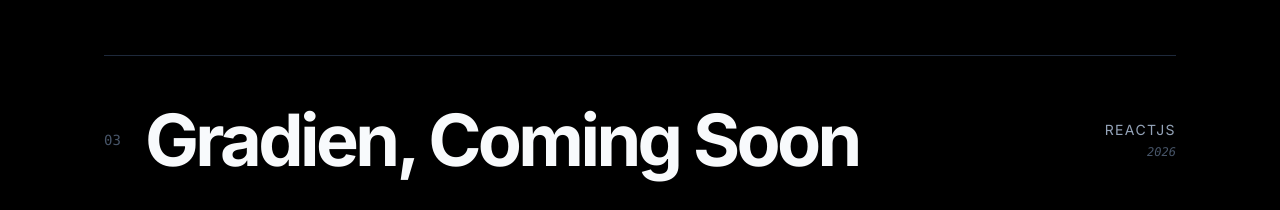
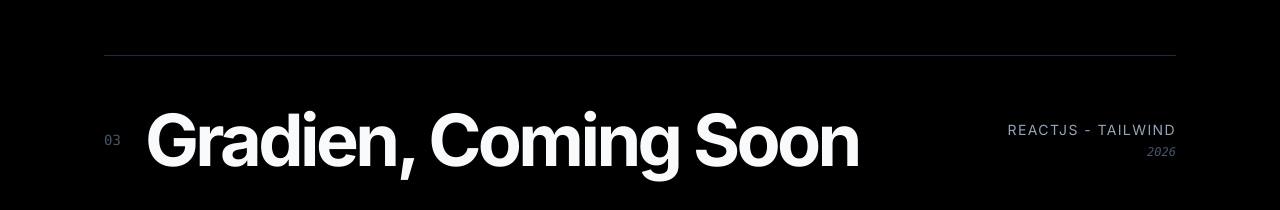
Before and after one commit to Kedolce/pure-portfolio, a React (Vite) app: page / in a window 1280 px wide. Shown: the part 2243-2453 px from the top of the page. Built offline with nearby package versions, Linux system fonts and the light colour scheme.

Commit message:
add little text

```diff
--- a/src/sections/Project.jsx
+++ b/src/sections/Project.jsx
@@ -4,7 +4,7 @@ function Project() {
   const projectList = [
     { title: "TaskZen", year: "2026", tech: "Tailwind", url: "https://kedolce.github.io/TaskZen-Saas-/" },
     { title: "Absensi Kantor", year: "2026", tech: "Tailwind - Laravel", url: "https://github.com/Kedolce/Sistem_Absensi_Pegawai_Kantor" },
-    { title: "Gradien, Coming Soon", year: "2026", tech: "ReactJS", url: "" }
+    { title: "Gradien, Coming Soon", year: "2026", tech: "ReactJS - Tailwind", url: "" }
   ];
 
   return (
```
